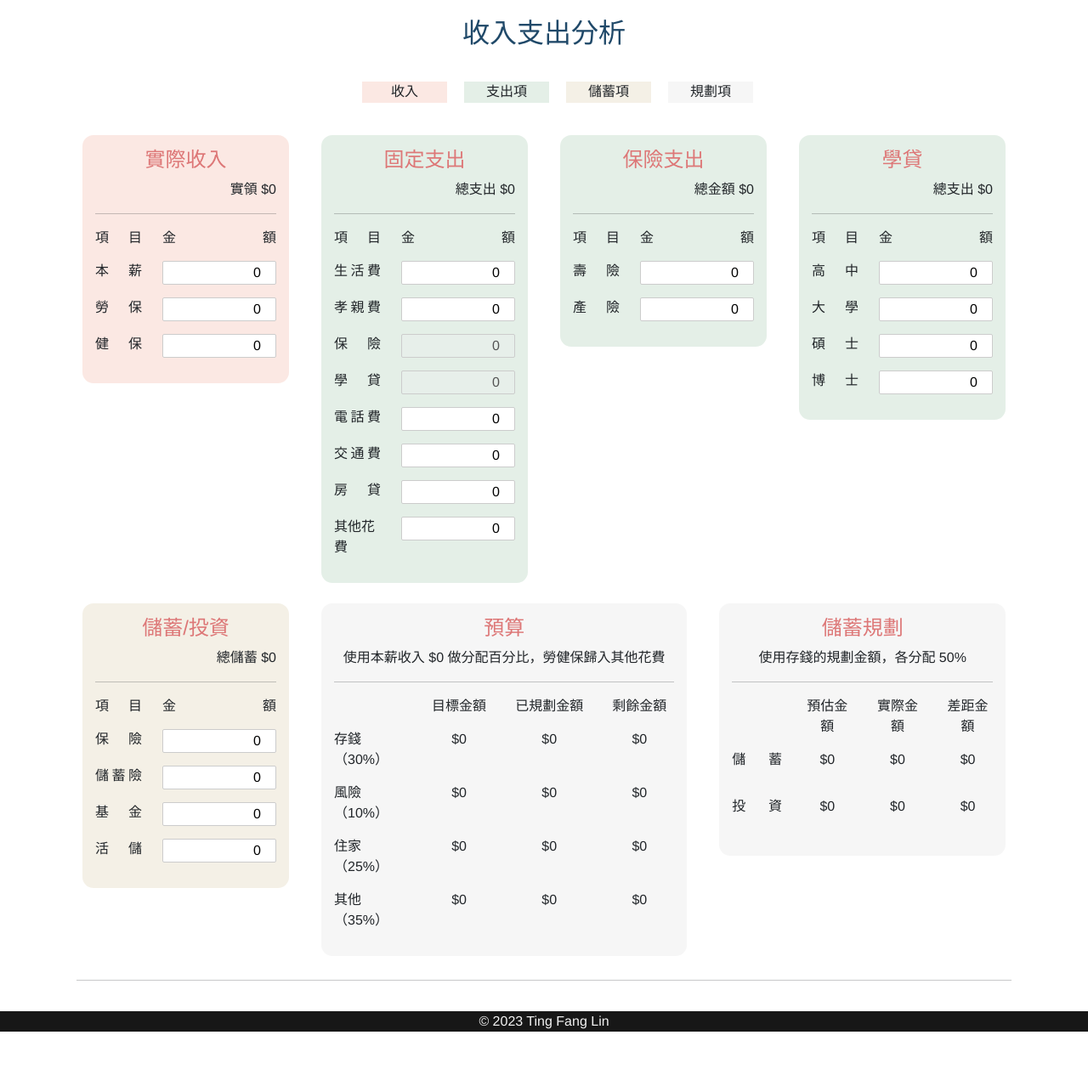
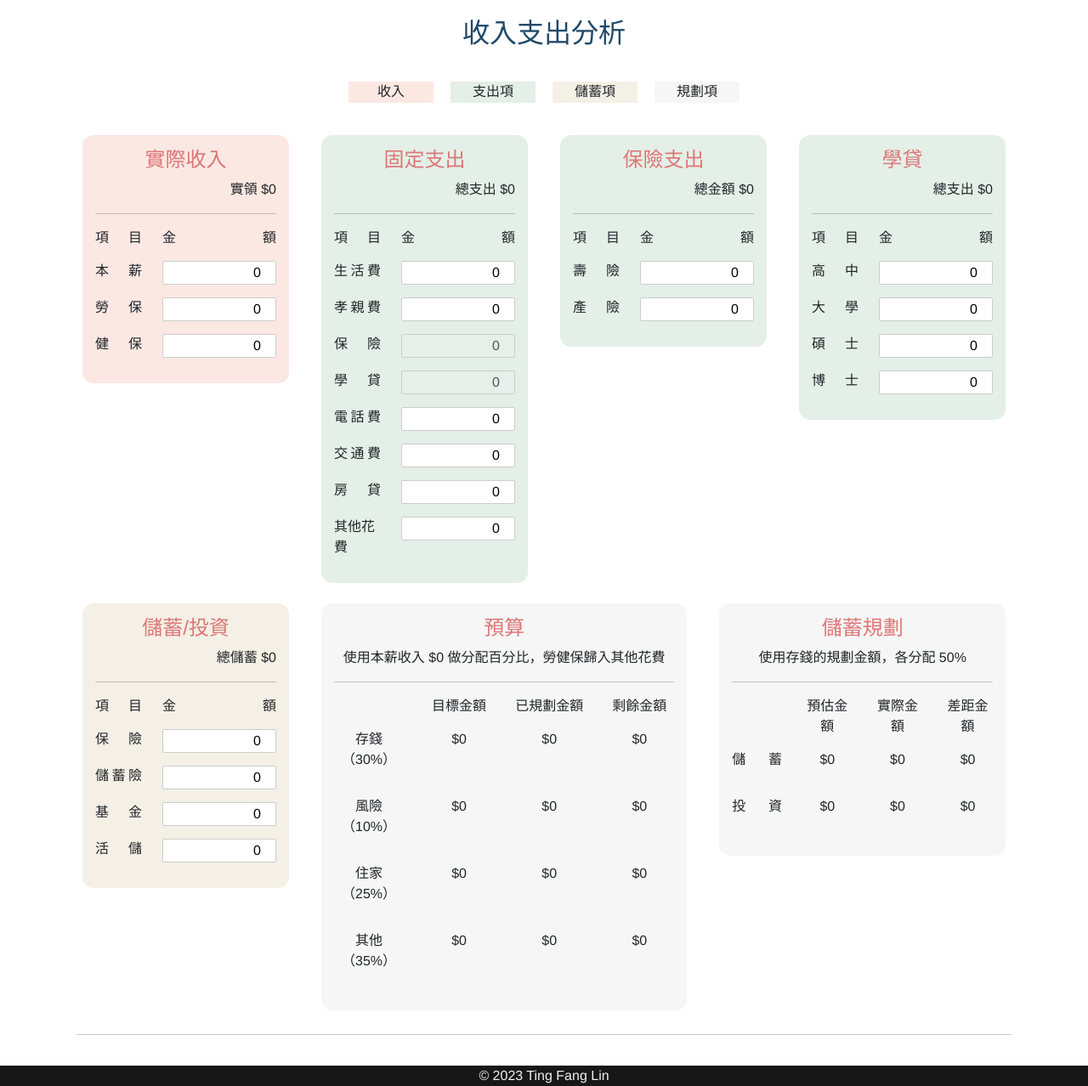
Before and after one commit to LinTF/IncomePlan, a Vue app: page / in a window 1280 px wide. Shown: the whole page at 85% size. Before the commit the page ends 1214 px from the top, so only its background shows below. Built offline with nearby package versions, Linux system fonts and the light colour scheme.

Commit message:
調整行動版版面

```diff
--- a/src/components/budgetBlock.vue
+++ b/src/components/budgetBlock.vue
@@ -22,7 +22,7 @@
             <div class="income-item">
                 <div class="row">
                     <div class="col-3">
-                        <span class="txt-center">存錢（30%）</span>
+                        <p class="txt-center">存錢（30%）</p>
                     </div>
                     <div class="col-3">
                         <p class="txt-center">
@@ -42,7 +42,7 @@
             <div class="income-item">
                 <div class="row">
                     <div class="col-3">
-                        <span>風險（10%）</span>
+                        <p class="txt-center">風險（10%）</p>
                     </div>
                     <div class="col-3">
                         <p class="txt-center">${{ numberToMoney(risk = propsIncome * 0.1) }}</p>
@@ -59,7 +59,7 @@
             <div class="income-item">
                 <div class="row">
                     <div class="col-3">
-                        <span>住家（25%）</span>
+                        <p class="txt-center">住家（25%）</p>
                     </div>
                     <div class="col-3">
                         <p class="txt-center">${{ numberToMoney(house = propsIncome * 0.25) }}</p>
@@ -76,7 +76,7 @@
             <div class="income-item">
                 <div class="row">
                     <div class="col-3">
-                        <span>其他（35%）</span>
+                        <p class="txt-center">其他（35%）</p>
                     </div>
                     <div class="col-3">
                         <p class="txt-center">${{ numberToMoney(otherConsumption = propsIncome * 0.35) }}</p>
--- a/src/pages/App.vue
+++ b/src/pages/App.vue
@@ -251,4 +251,18 @@
         width: 25px;
         margin-top: -7px;
     }
+
+    ul {
+        padding-left: 0px;
+    }
+
+    @media screen and (max-width:520px) {
+        ul {
+            max-width: 100%;
+
+            li {
+                max-width: 50% !important;
+            }
+        }
+    }
 </style>
```
